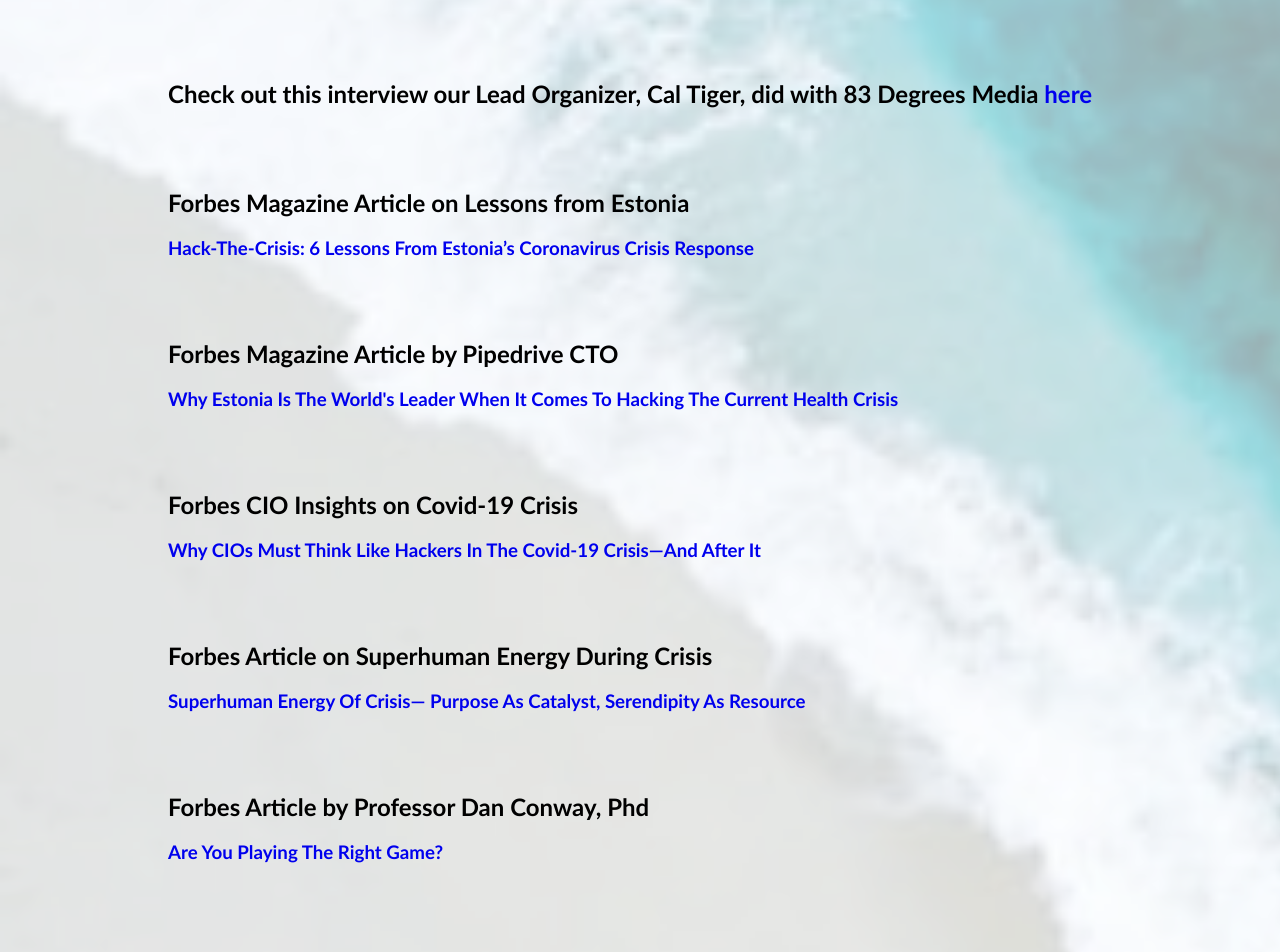
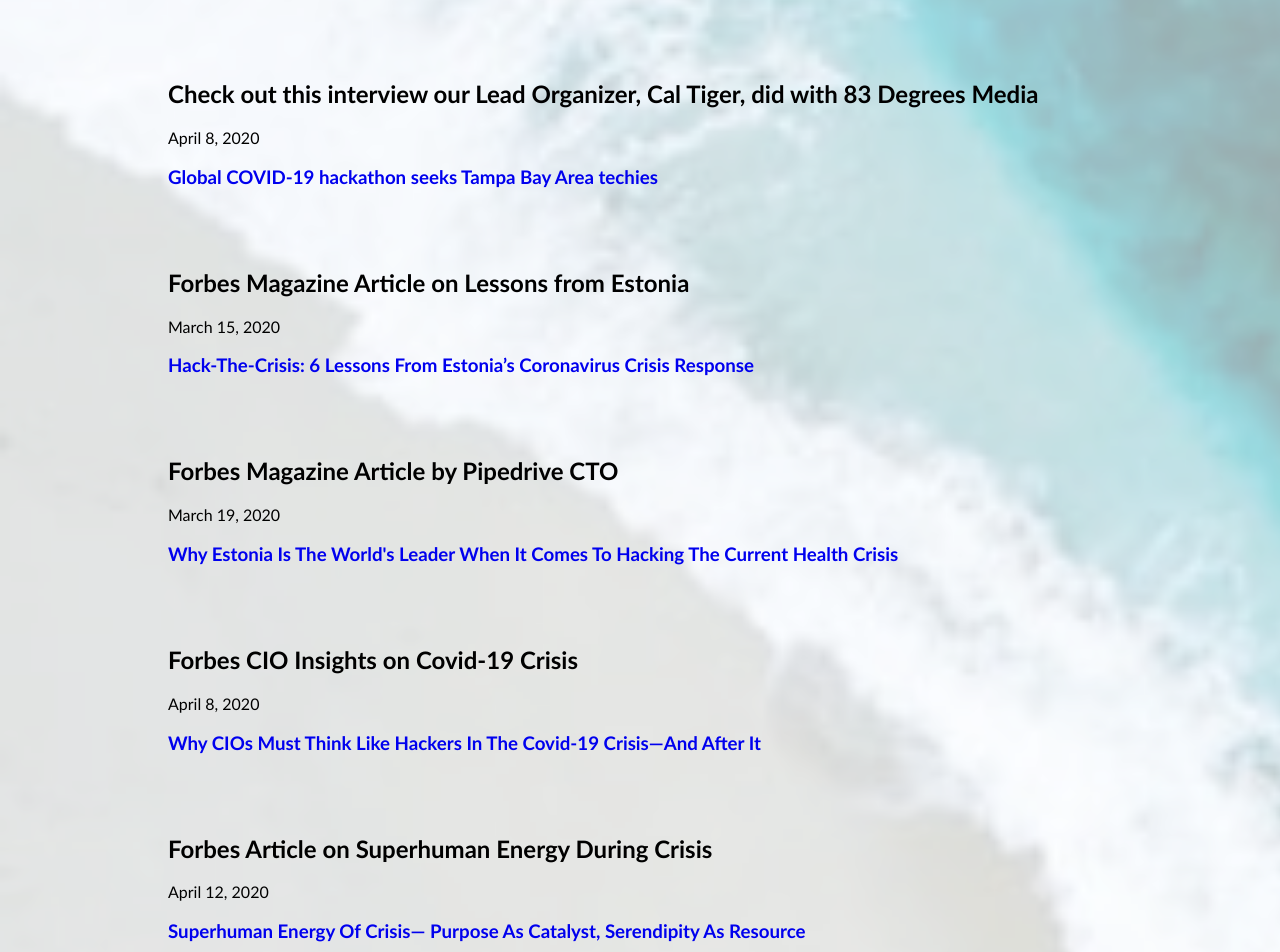
Before and after one commit to Alexiskjg16/SunshineStateHack, an Angular app: page /news-component in a window 1280 px wide. Shown: the part 200-1152 px from the top of the page. Built offline with nearby package versions, Linux system fonts and the light colour scheme.

Commit message:
filledindetails

```diff
--- a/src/app/about/about.component.html
+++ b/src/app/about/about.component.html
@@ -13,8 +13,8 @@
   </p>
   <h4>Contact:</h4>
   <h4>Cal Tiger, Organizer</h4>
-  <h4>caltiger727@gmail.com</h4>
-  <h4>Whatsapp: 727-565-8954</h4>
+  <h4><a href="mailto:caltiger727@gmail.com" >caltiger727@gmail.com</a></h4>
+  <h4>Whatsapp:<a href="tel:7275658954"> 727-565-8954</a></h4>
 </div>
 <div>
   <iframe width="420" height="315" src="https://www.youtube.com/embed/watch?v=tHbSPvHxm_E"></iframe>
--- a/src/app/donate/donate.component.css
+++ b/src/app/donate/donate.component.css
@@ -1,19 +1,23 @@
 h1 {
     font-size: 28pt;
     text-align: center;
+    margin-bottom: 3rem;
 }
-h3 {
-    margin-bottom: 5rem;
+
+section {
+    display: flex;
+    flex-direction: column;
+    margin-top: -5rem;
+}
+
+img {
+    width: 8rem;
+    height: 8rem;
+    margin-left: 15rem;
+    margin-top: 5rem;
 }
 
 div {
     display: flex;
-    flex-direction: column;
-    flex-wrap: wrap;
-    align-content: center;
+    flex-direction: row;
 }
-
-img {
-    width: 12rem;
-    height: auto;
-}
--- a/src/app/donate/donate.component.html
+++ b/src/app/donate/donate.component.html
@@ -5,6 +5,7 @@
   contributions are fully tax deductible. Our goal is to raise $25,000!
 </h3>
 <div>
+  <section>
   <form
     action="https://www.paypal.com/cgi-bin/webscr" method="post" target="_top" >
     <input type="hidden" name="cmd" value="_donations" />
@@ -17,9 +18,10 @@
       alt="Donate with PayPal button" />
     <img alt="" src="https://www.paypal.com/en_US/i/scr/pixel.gif" width="1" height="1" />
   </form>
-    <img src="assets/images/QRcode.png" />
     <h4>
       Or directly at:
-      <a href="https://www.paypal.com/donate/?token=suPTGEQbcAIjG4E-2oioCIEhGDU1TNYRdXvU189PFfdWQu8uB5ONRO-ArB1p2QkB40dDJW&country.x=US&locale.x=">https://www.paypal.com/donate/</a>
+      <a href="https://www.paypal.com/donate/?token=suPTGEQbcAIjG4E-2oioCIEhGDU1TNYRdXvU189PFfdWQu8uB5ONRO-ArB1p2QkB40dDJW&country.x=US&locale.x=" target="_blank" rel="noopener noreferrer">https://www.paypal.com/donate/</a>
     </h4>
+</section>
+ <img src="assets/images/QRcode.png" />
 </div>
--- a/src/app/news/news.component.html
+++ b/src/app/news/news.component.html
@@ -1,34 +1,42 @@
 
 <h1>News</h1>
 
-<h2>Check out this interview our Lead Organizer, Cal Tiger, did with 83 Degrees Media <a href="www.bit.ly/83dm_hack1">here</a></h2>
+<h2>Check out this interview our Lead Organizer, Cal Tiger, did with 83 Degrees Media</h2>
+    <p>April 8, 2020</p>
+     <h3><a href="https://www.83degreesmedia.com/innovationnews/Tampa-Bay-techies-to-help-covid19-global-hackathon-040820.aspx?fbclid=IwAR1LYagu288iB4mQrqoma765ZbyTnGSGQpvfuF-BUyIiQzynHk63cIQYeH4"  target="_blank" rel="noopener noreferrer">Global COVID-19 hackathon seeks Tampa Bay Area techies</a></h3>
+
 
 <section>
     <h2>Forbes Magazine Article on Lessons from Estonia</h2>
-    <h3><a href="https://www.forbes.com/sites/robertwolcott/2020/03/15/hack-the-crisis-6-lessons-from-estonias-coronavirus-crisis-response/#138f26dc4fca">
+    <p>March 15, 2020</p>
+    <h3><a href="https://www.forbes.com/sites/robertwolcott/2020/03/15/hack-the-crisis-6-lessons-from-estonias-coronavirus-crisis-response/#138f26dc4fca" target="_blank" rel="noopener noreferrer">
         Hack-The-Crisis: 6 Lessons From Estonia’s Coronavirus Crisis Response</a></h3>
 </section>
 
 <section>
     <h2>Forbes Magazine Article by Pipedrive CTO</h2>
-    <h3><a href="https://www.forbes.com/sites/forbestechcouncil/2020/05/19/why-estonia-is-the-worlds-leader-when-it-comes-to-hacking-the-current-health-crisis/#633005e02af3">
+    <p>March 19, 2020</p>
+    <h3><a href="https://www.forbes.com/sites/forbestechcouncil/2020/05/19/why-estonia-is-the-worlds-leader-when-it-comes-to-hacking-the-current-health-crisis/#633005e02af3" target="_blank" rel="noopener noreferrer">
         Why Estonia Is The World's Leader When It Comes To Hacking The Current Health Crisis</a></h3>
 </section>
 
 <section>
     <h2>Forbes CIO Insights on Covid-19 Crisis</h2>
-    <h3><a href="https://www.forbes.com/sites/vijaygurbaxani/2020/04/08/cios-think-like-hackers-during-covid-19/#36fa3eba54f2">
+    <p>April 8, 2020</p>
+    <h3><a href="https://www.forbes.com/sites/vijaygurbaxani/2020/04/08/cios-think-like-hackers-during-covid-19/#36fa3eba54f2" target="_blank" rel="noopener noreferrer">
         Why CIOs Must Think Like Hackers In The Covid-19 Crisis—And After It</a></h3>
 </section>
 
 <section>
     <h2>Forbes Article on Superhuman Energy During Crisis</h2>
-    <h3><a href="https://www.forbes.com/sites/robertwolcott/2020/04/12/superhuman-energy-of-crisis--purpose-as-catalyst-serendipity-as-resource/#38a29d8443c4">
+    <p>April 12, 2020</p>
+    <h3><a href="https://www.forbes.com/sites/robertwolcott/2020/04/12/superhuman-energy-of-crisis--purpose-as-catalyst-serendipity-as-resource/#38a29d8443c4" target="_blank" rel="noopener noreferrer">
         Superhuman Energy Of Crisis— Purpose As Catalyst, Serendipity As Resource</a></h3>
 </section>
 
 <section>
     <h2>Forbes Article by Professor Dan Conway, Phd</h2>
-    <h3><a href="https://www.forbes.com/sites/cognitiveworld/2018/09/06/are-you-playing-the-right-game/#763341d24241">
+    <p>Sept 6, 2018</p>
+    <h3><a href="https://www.forbes.com/sites/cognitiveworld/2018/09/06/are-you-playing-the-right-game/#763341d24241" target="_blank" rel="noopener noreferrer">
         Are You Playing The Right Game?</a></h3>
 </section>
```
